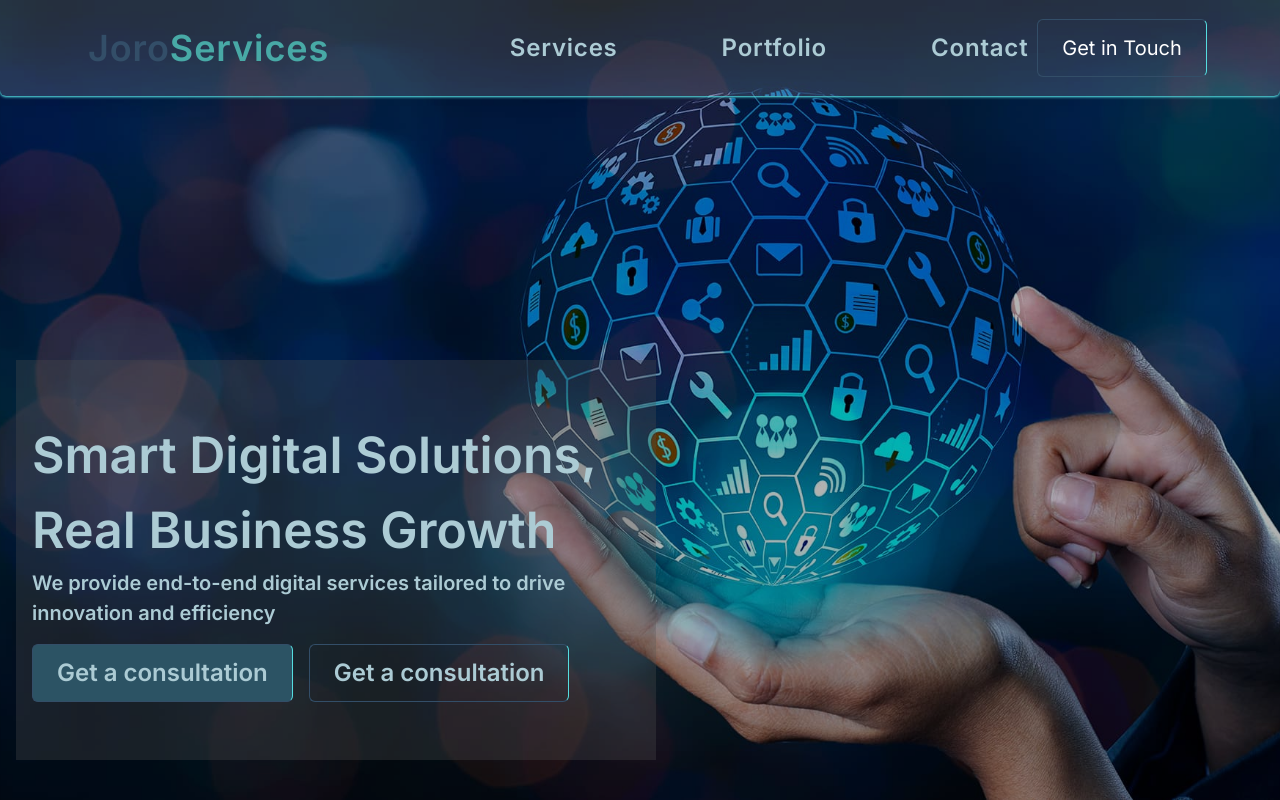
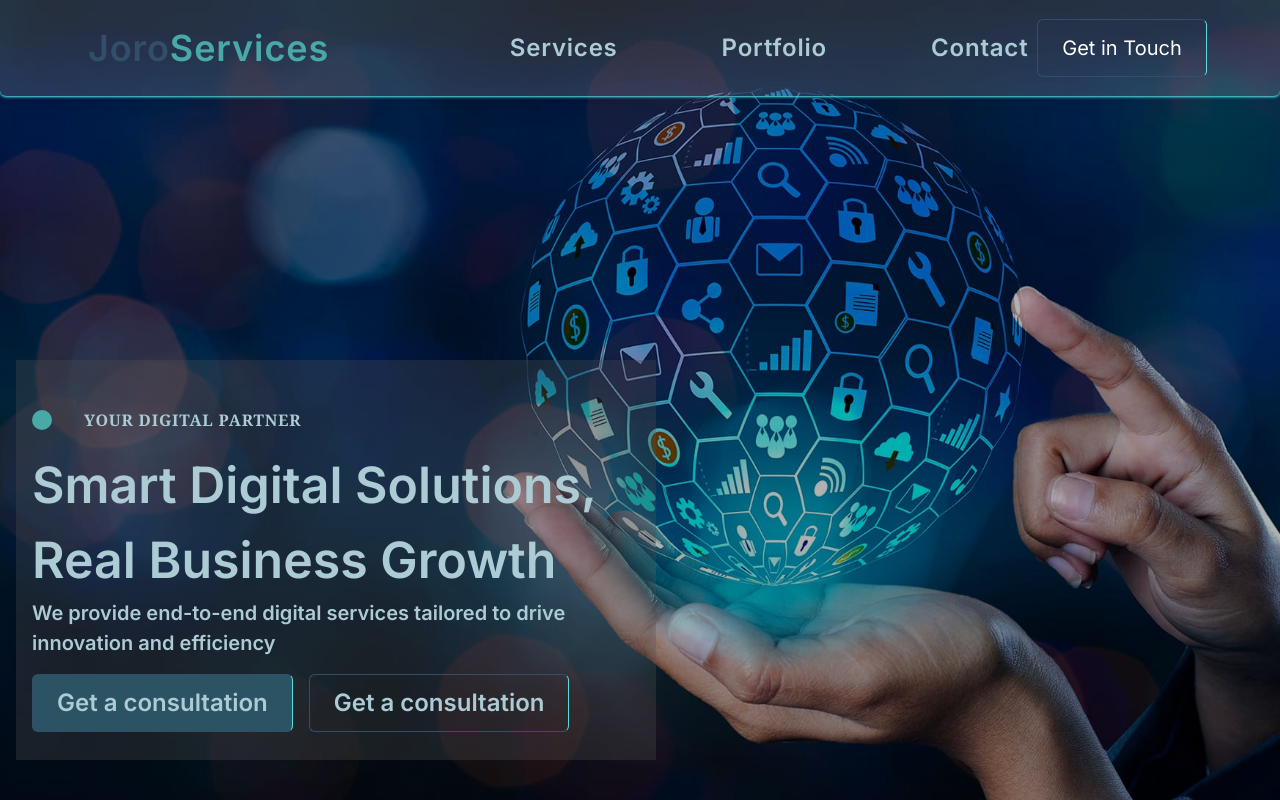
Before and after one commit to OLADAPO-AI/Soji-Project, a React (Vite) app: page / in a window 1280 px wide. Built offline with nearby package versions, Linux system fonts and the light colour scheme.

Commit message:
updated tagline in hero-section

```diff
--- a/src/pages/Homepage.jsx
+++ b/src/pages/Homepage.jsx
@@ -5,7 +5,13 @@ const Homepage = () => {
   return (
     <div className="bg-hero-bg bg-cover bg-no-repeat bg-center min-h-screen w-screen">
       <div className="h-screen bg-black/30 flex items-center relative text-text">
-        <div className="lg:ml-4 px-4 py-4 bg-neutral-600/30 lg:w-[50%] md:w-[50%] w-full mx-auto lg:mx-0 lg:h-[50%] h-[50%] justify-center absolute font-bold flex flex-col bottom-10">
+        <div className="lg:ml-4 px-4 pb-4 bg-neutral-600/30 lg:w-[50%] md:w-[50%] w-full mx-auto lg:mx-0 lg:h-[50%] h-[50%]  pt-12 absolute font-bold flex flex-col bottom-10">
+          <div className="flex flex-row tracking-wider pb-4 items-center gap-8">
+            <span className="h-5 w-5 bg-accent-dark rounded-full"></span>
+            <span className="uppercase text-base lg:text-base font-serif">
+              Your digital partner
+            </span>
+          </div>
           <h2 className="text-[32px] lg:text-[50px]">
             Smart Digital Solutions, Real Business Growth
           </h2>
```
